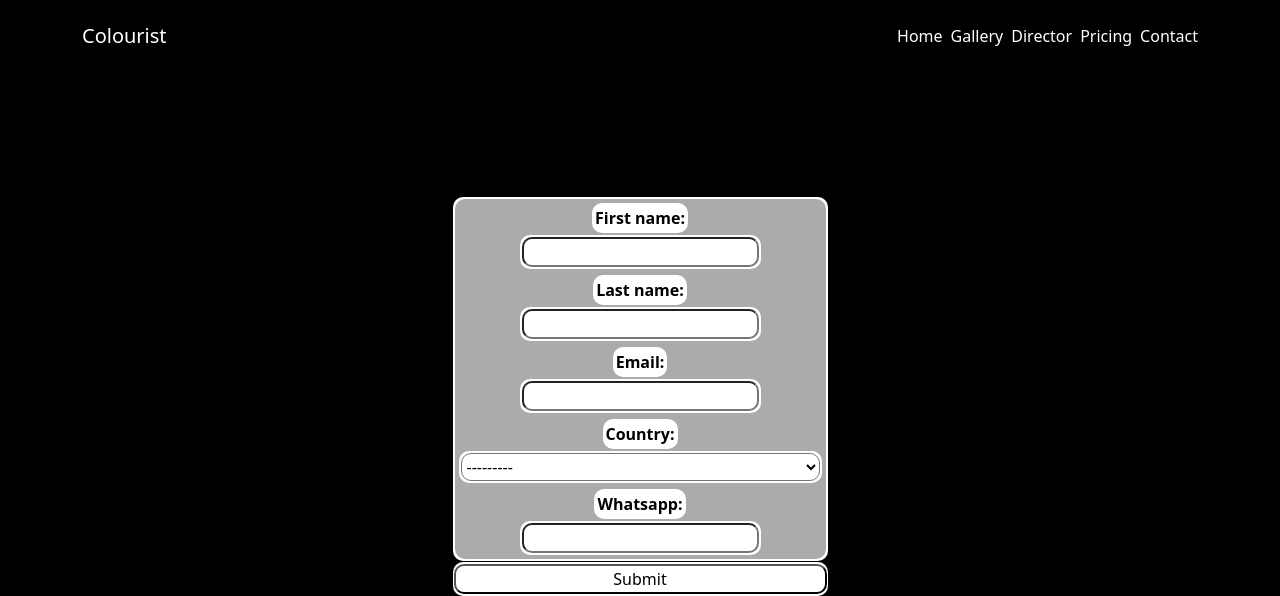
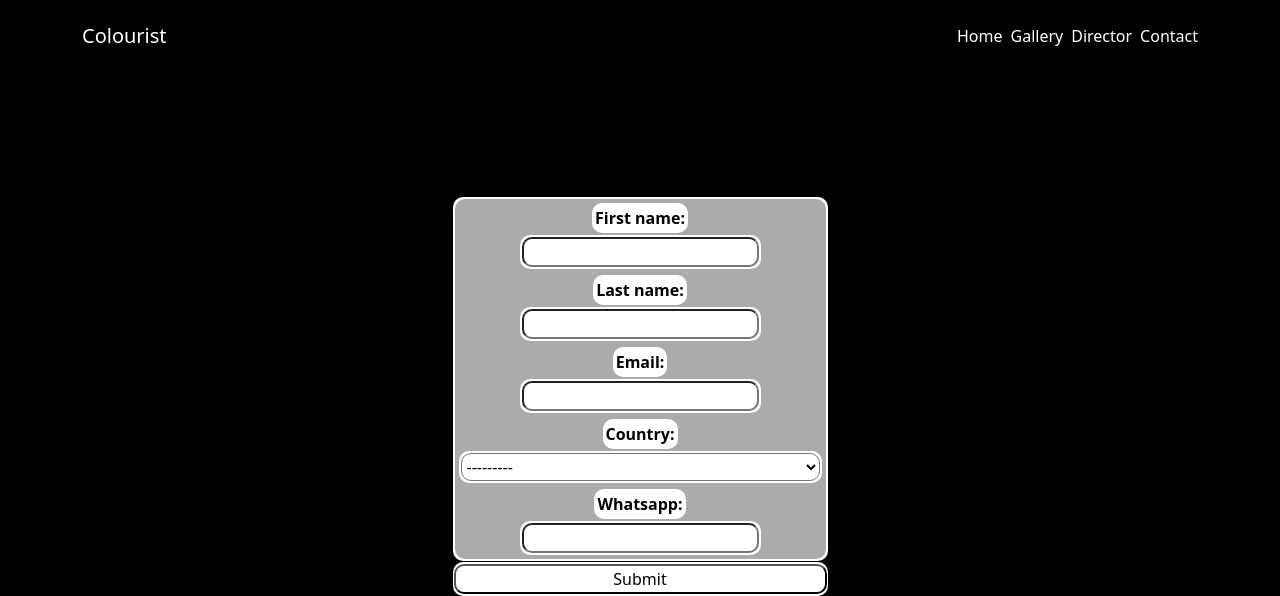
Before and after one commit to ShakunBoris/colourist_EC2, a Django app: page /contact in a window 1280 px wide. Shown: the top 596 px of the page. Run offline with Django 4.2, Linux system fonts and the light colour scheme; some libraries are stand-ins or nearby versions.

Commit message:
Price commented, thumbnails viewed

```diff
--- a/front/templates/front/gallery.html
+++ b/front/templates/front/gallery.html
@@ -10,7 +10,7 @@
   <div class="empty-step">
   <div id="nanogallery2">
     {% for x in imgs %}
-      <a href="{{ x.photo.url }}" data-ngthumb="{{ x.photo.url }}"> {{x.title}} </a>
+      <a href="{{ x.photo.url }}" data-ngthumb="{{ x.thumbnail.url }}"> {{x.title}} </a>
     {% endfor %}
 
   </div>
--- a/front/templates/front/layout.html
+++ b/front/templates/front/layout.html
@@ -50,9 +50,9 @@
               <li class="nav-item">
                 <a class="nav-link text-white" href="#">Director</a>
               </li>
-              <li class="nav-item">
+              {% comment %} <li class="nav-item">
                 <a class="nav-link text-white" href="#">Pricing</a>
-              </li>
+              </li> {% endcomment %}
               <li class="nav-item">
                 <a class="nav-link text-white" href="{% url 'front:contact' %}"> Contact</a>
               </li>
```
